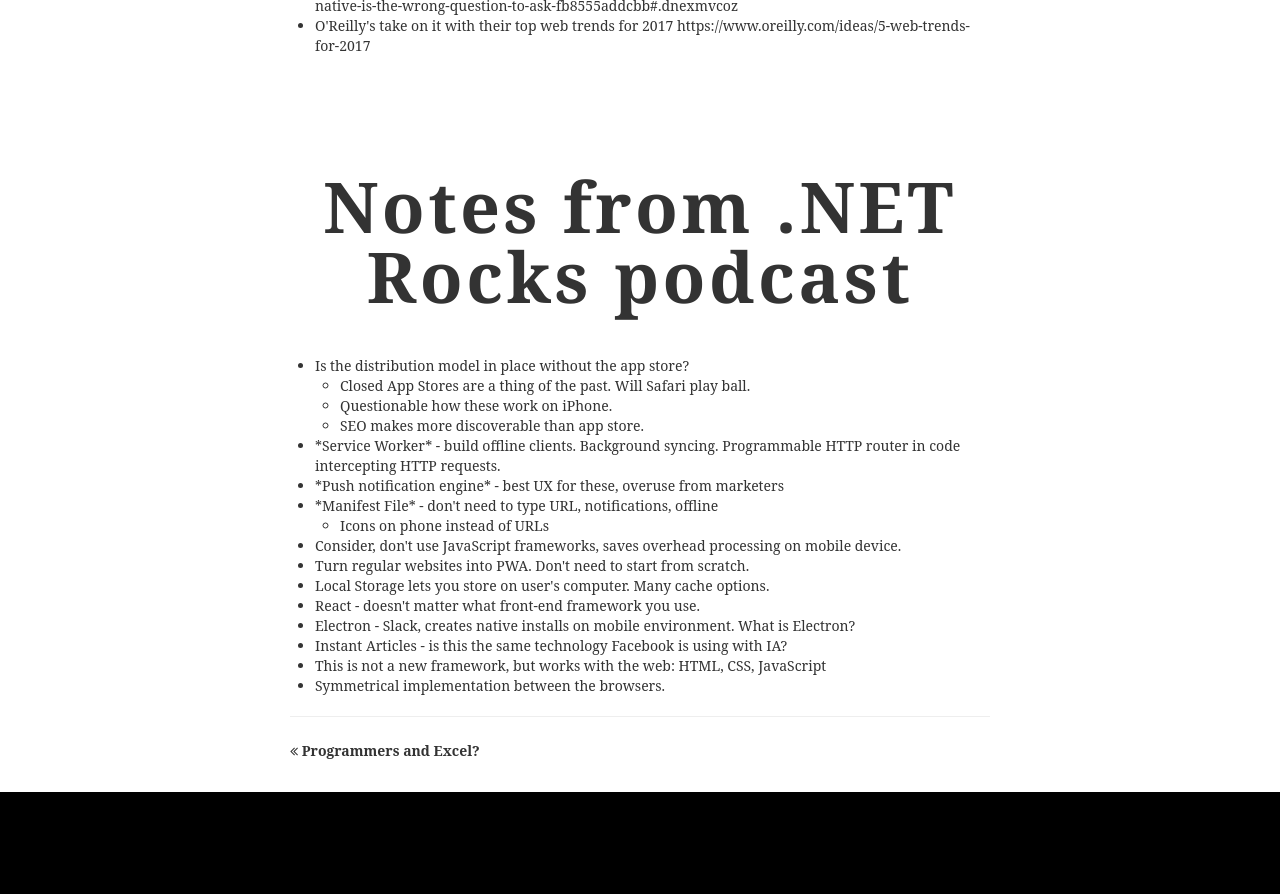
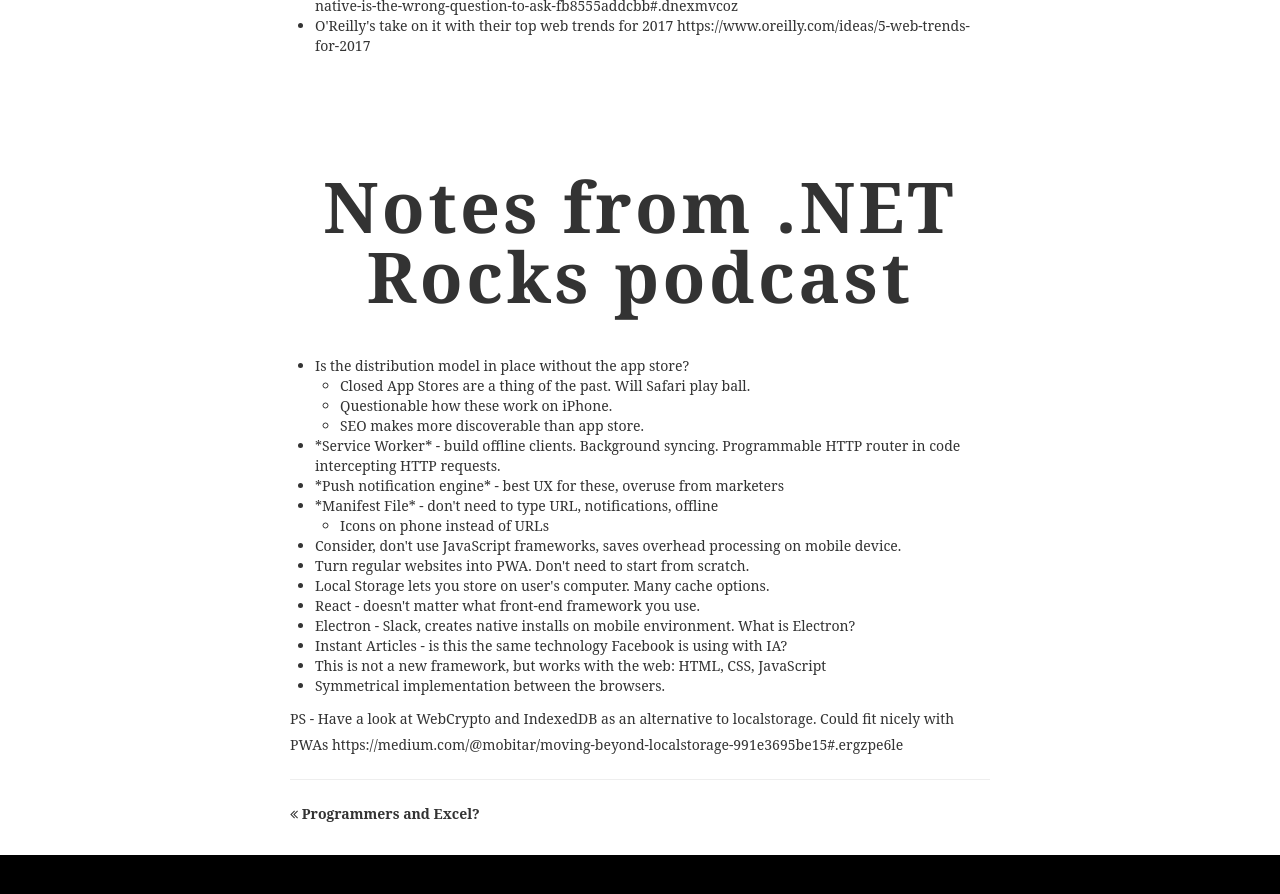
Before and after one commit to MarkHughen/MarkHughen.github.io, a Jekyll site: the page built from _posts/2017-01-13-ProgressiveWebApps.md, in a window 1280 px wide and 900 px high, scrolled down 894 px. Shown: the top 894 px of the window. Built offline with Jekyll 4.4.1, drawn with Linux system fonts in a browser that asks for light colours; nearby versions of some CDN libraries; some web fonts are replaced; before the commit the page ends 1731 px from its top, so only the background shows below that.

Commit message:
Update 2017-01-13-ProgressiveWebApps.md

```diff
--- a/_posts/2017-01-13-ProgressiveWebApps.md
+++ b/_posts/2017-01-13-ProgressiveWebApps.md
@@ -35,3 +35,5 @@
 <li>This is not a new framework, but works with the web: HTML, CSS, JavaScript</li>
 <li>Symmetrical implementation between the browsers.</li>
 </ul>
+
+PS - Have a look at WebCrypto and IndexedDB as an alternative to localstorage. Could fit nicely with PWAs https://medium.com/@mobitar/moving-beyond-localstorage-991e3695be15#.ergzpe6le
```
